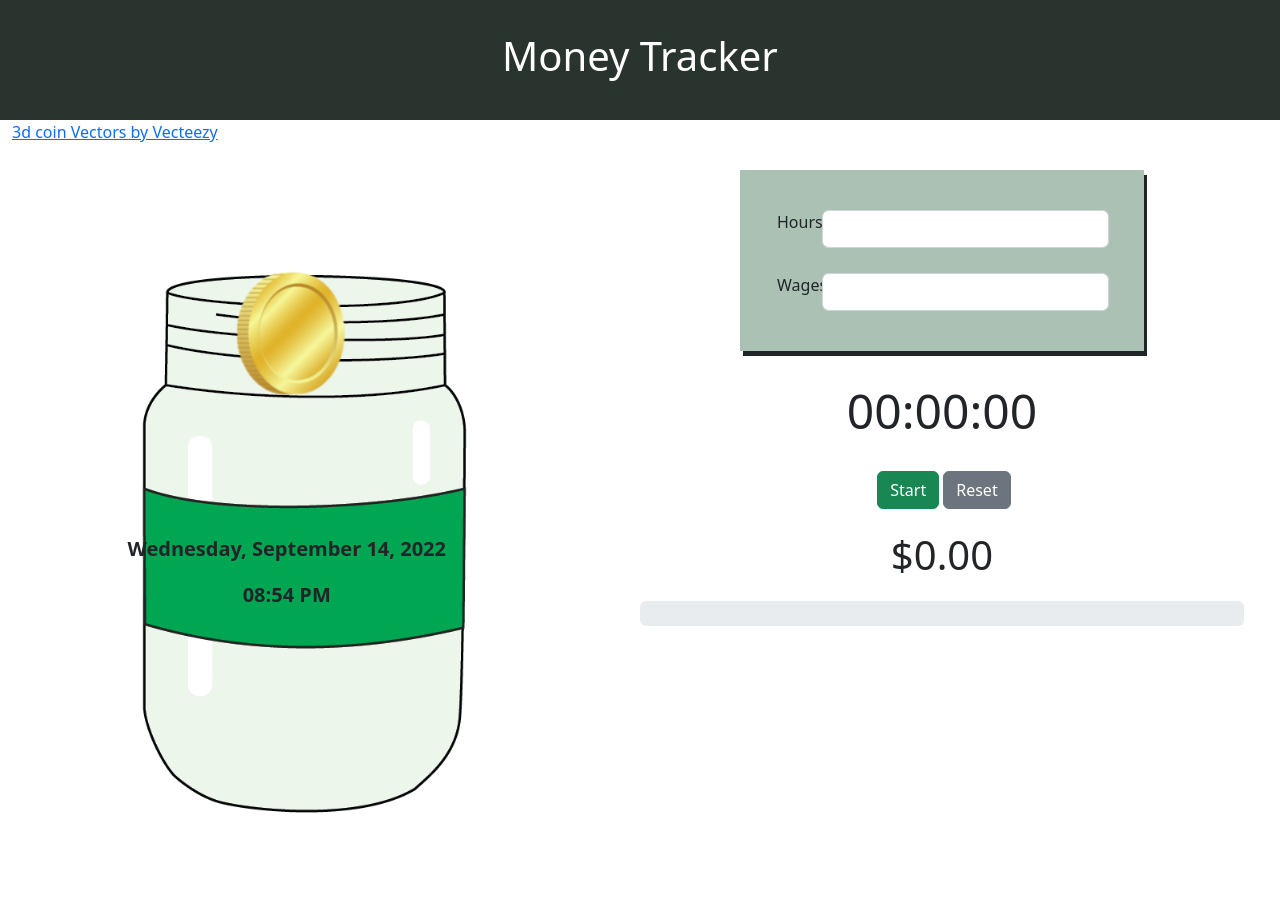
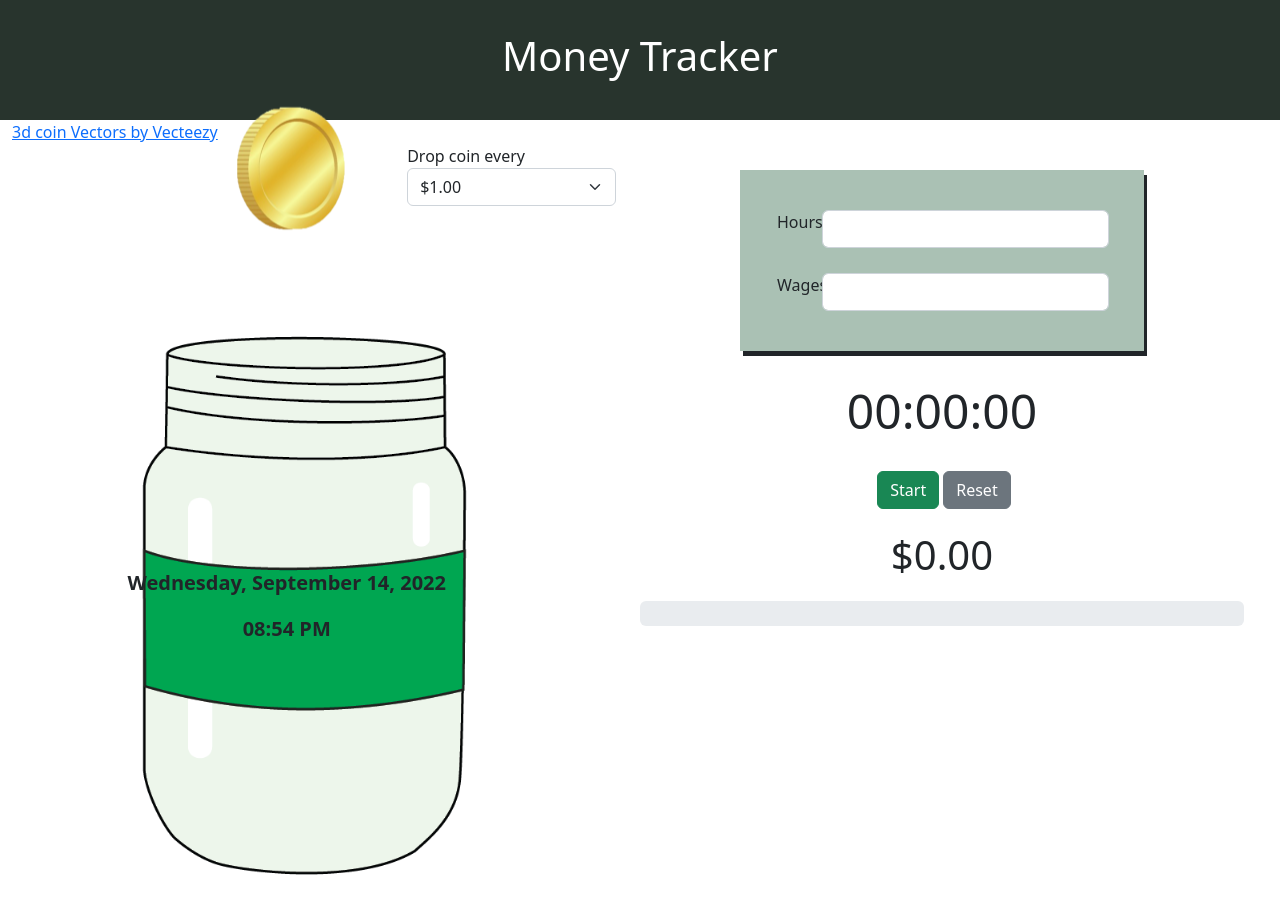
Before and after one commit to WarriorAchilles/Money-Tracker, a React (Create React App) app: page / in a window 1280 px wide. Shown: the top 914 px of the page. Before the commit the page ends 887 px from the top, so only its background shows below. Built offline with nearby package versions, Linux system fonts and the light colour scheme.

Commit message:
added dropdown to select which coin to use

```diff
--- a/src/App.css
+++ b/src/App.css
@@ -70,12 +70,19 @@
   position: relative;
 }
 
+#coin-select {
+  float: right;
+}
+
+.coin-select-container {
+  float: right;
+}
+
 .gold-coin {
   scale: 0.25;
   position: absolute;
   top: -25%;
   left: 10%;
-  z-index: 2;
 }
 
 .silver-coin {
@@ -97,8 +104,7 @@
 .animated {
   transform: translateY(0);
   animation-name: coindrop;
-  animation-duration: 2s;
-  animation-fill-mode: forwards;
+  animation-duration: 250ms;
 }
 
 @keyframes coindrop {
@@ -106,6 +112,6 @@
     transform: translateY(0);
   }
   100% {
-    transform: translateY(600px);
+    transform: translateY(650px);
   }
 }
--- a/src/App.tsx
+++ b/src/App.tsx
@@ -12,6 +12,7 @@ function App() {
   const [wages, setWages] = useState(0);
   const [seconds, setSeconds] = useState(0);
   const [isActive, setIsActive] = useState(false);
+  const [coinType, setCoinType] = useState('gold');
 
   function toggle() {
     setIsActive(!isActive);
@@ -41,7 +42,15 @@ function App() {
         <div className="container-fluid row">
           <div className="left-side col">
             <a href="https://www.vecteezy.com/free-vector/3d">3d coin Vectors by Vecteezy</a>
-            <Coins coinType="gold" seconds={0} />
+            <div className="form-group coin-select-container">
+              <label className="coin-label">Drop coin every</label>
+              <select className="form-select" id="coin-select" name="coin-select" onChange={(e) => setCoinType(e.target.value)}>
+                <option value="gold">$1.00</option>
+                <option value="silver">$0.50</option>
+                <option value="bronze">$0.01</option>
+              </select>
+            </div>
+            <Coins coinType={coinType} seconds={seconds} />
             <img id="jar" src={EmptyJar} alt="an empty jar"/>
             <DateTime displayDate={true} displayTime={true}/>
           </div>
--- a/src/Coins.tsx
+++ b/src/Coins.tsx
@@ -14,7 +14,7 @@ const Coins = (props: propTypes) => {
 
     useEffect(() => {
         setClassNames('');
-        setClassNames('animated');
+        setTimeout(() => setClassNames('animated'), 100);
     }, [props.seconds])
 
     let coin: JSX.Element = <img src={BronzeCoin} className={'bronze-coin ' + classNames} alt="a bronze coin" />;
```
